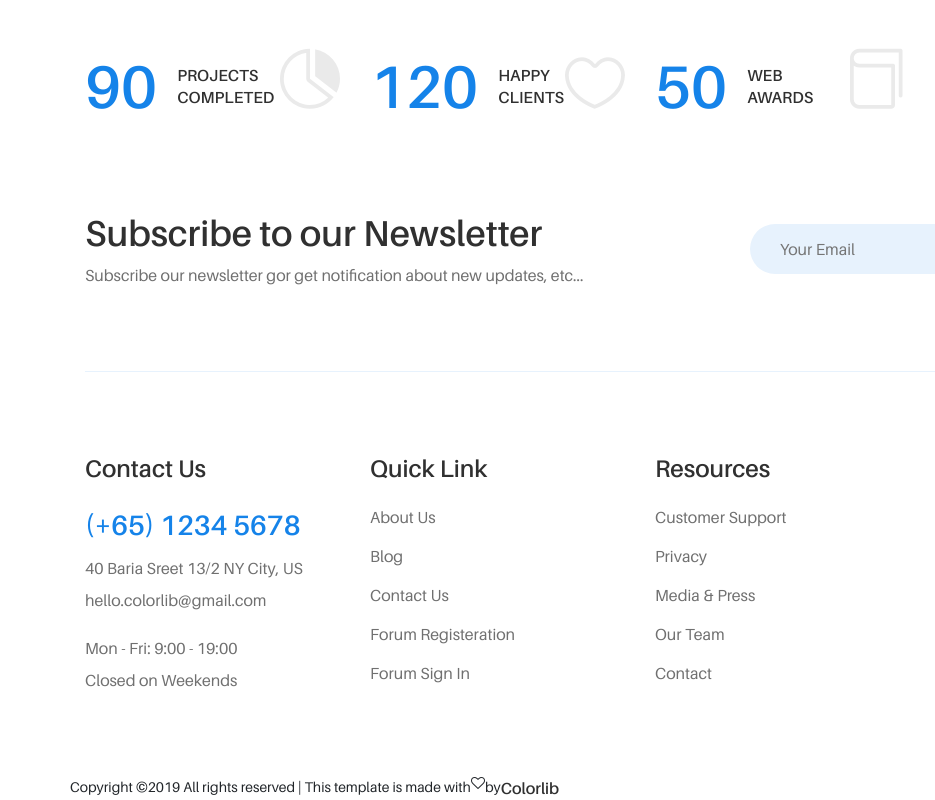
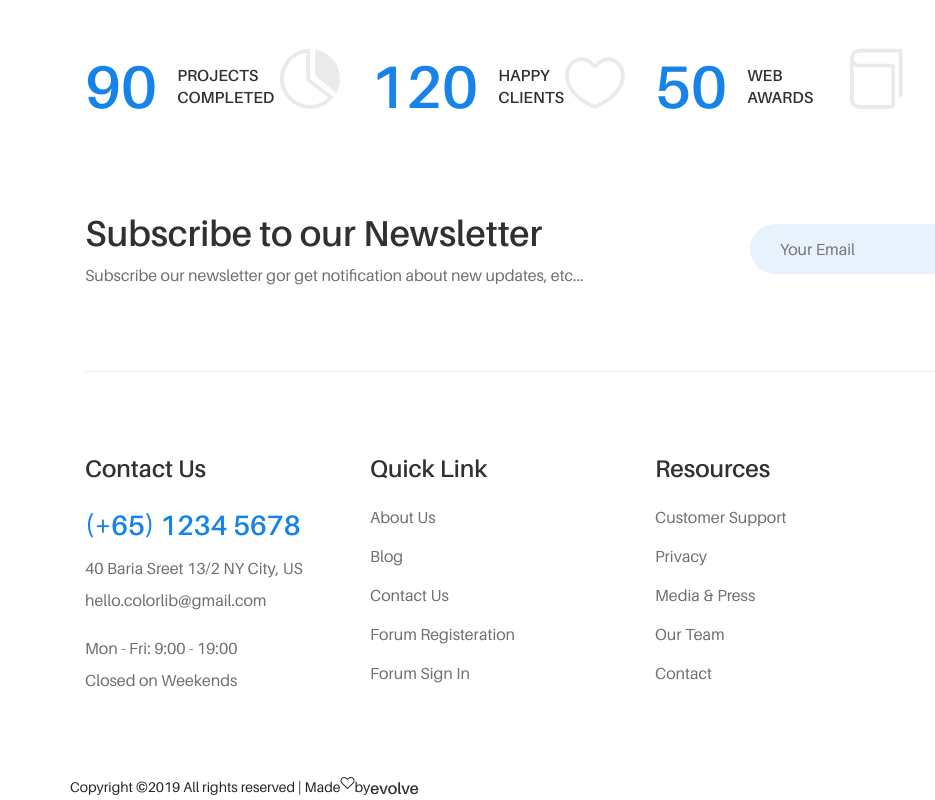
Before and after one commit to medarshanshah/evolve, a website: page Professional_guidance.html in a window 1280 px wide. Shown: the part 2915-3715 px from the top of the page, 0-935 px from the left. Drawn offline with Linux system fonts and the light colour scheme; files whose address does not match are found by name.

Commit message:
Update Professional_guidance.html

```diff
--- a/Professional_guidance.html
+++ b/Professional_guidance.html
@@ -796,13 +796,9 @@
             </div>
             <div class="row" style="margin-bottom: 30px;">
 
-                <!-- Link back to Colorlib can't be removed. Template is licensed under CC BY 3.0. -->
-                Copyright &copy;<script>
-                    document.write(new Date().getFullYear());
-                </script> All rights reserved | This template is made with <i class="fa fa-heart-o"
-                    aria-hidden="true"></i> by <a href="https://colorlib.com" target="_blank">Colorlib</a>
-                <!-- Link back to Colorlib can't be removed. Template is licensed under CC BY 3.0. -->
-            </div>
+
+           Copyright &copy;<script>document.write(new Date().getFullYear());</script> All rights reserved | Made <i class="fa fa-heart-o" aria-hidden="true"></i> by <a href="#" target="_blank"> evolve</a>
+                       </div>
         </div>
     </footer>
     <!-- ***** Footer Area End ***** -->
```
